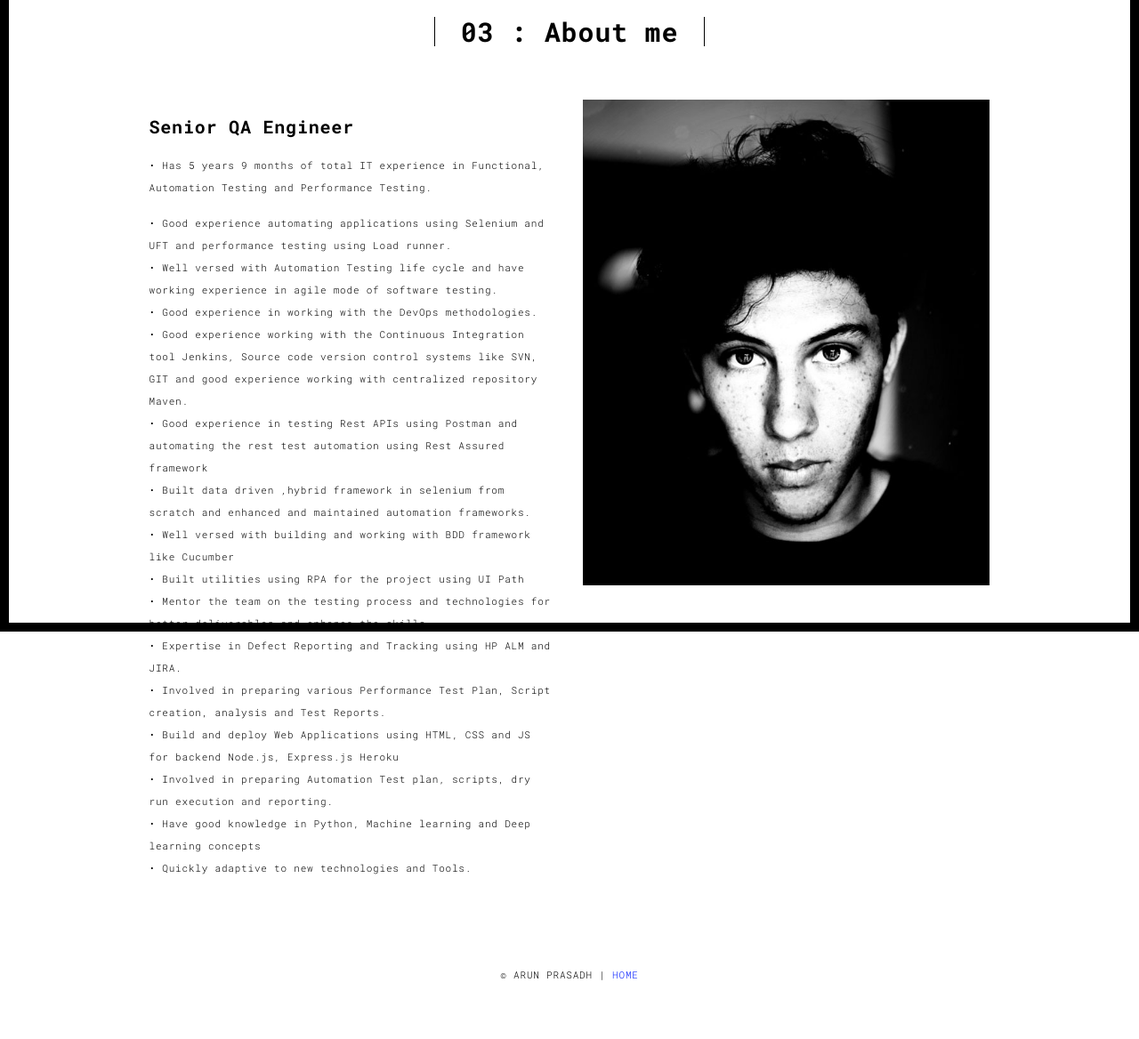
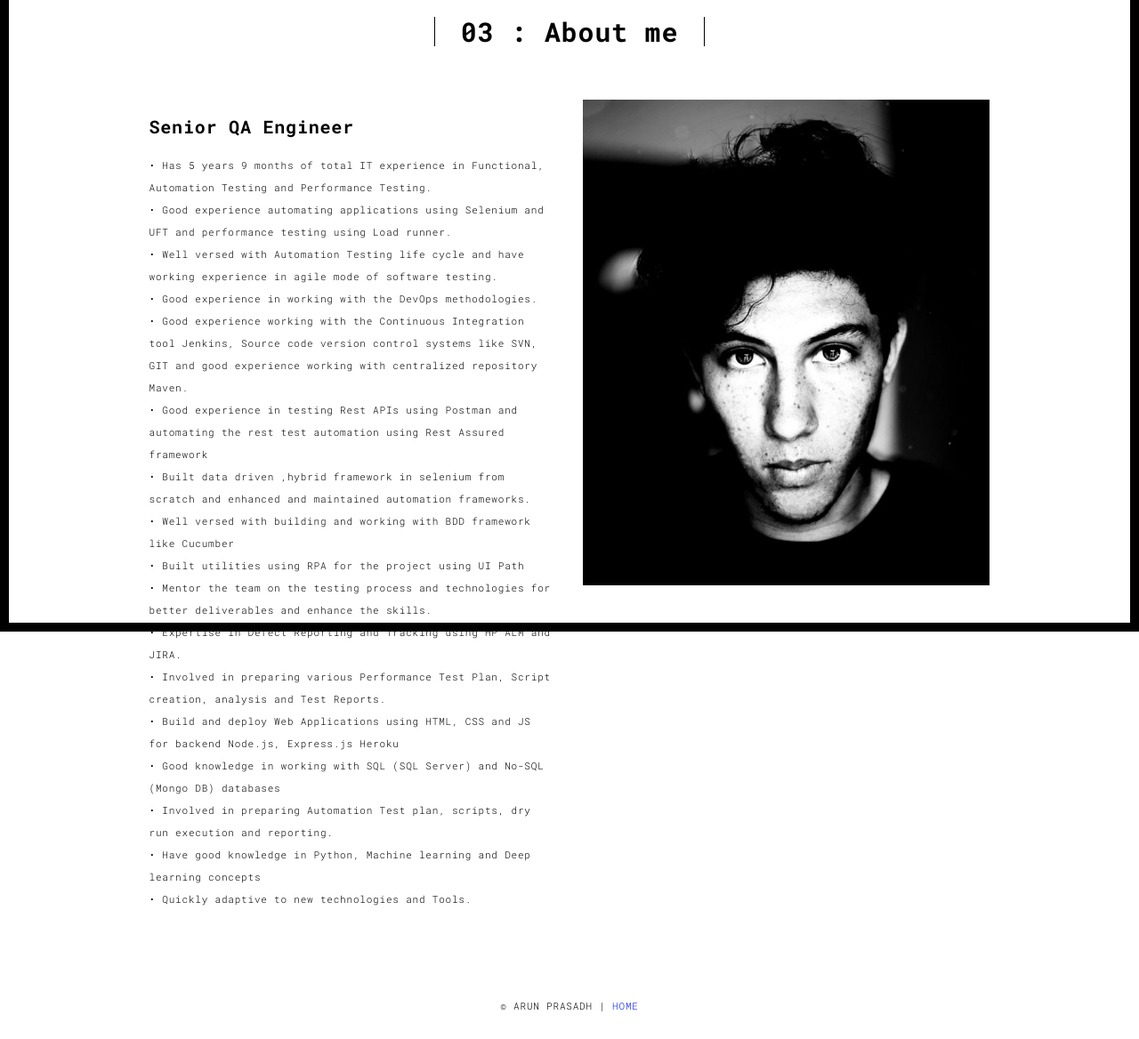
Before and after one commit to Arunprasadh93/portfo, a Flask app: page /about.html in a window 1280 px wide. Shown: the part 90-1258 px from the top of the page at 89% size. Before the commit the page ends 1192 px from the top, so only its background shows below. Run offline with Flask 2, Linux system fonts and the light colour scheme; some libraries are stand-ins or nearby versions.

Commit message:
changed content in abouthtml

```diff
--- a/templates/about.html
+++ b/templates/about.html
@@ -64,8 +64,8 @@
               <div class="row">
                 <div class="col-xs-12 col-md-6">
                   <h3>Senior QA Engineer</h3>
-                  <p>• Has 5 years 9 months of total IT experience in Functional, Automation Testing and Performance Testing.</p>
-                  <p>• Good experience automating applications using Selenium and UFT and performance testing using Load runner.<br>
+                  <p>• Has 5 years 9 months of total IT experience in Functional, Automation Testing and Performance Testing.<br>
+                    • Good experience automating applications using Selenium and UFT and performance testing using Load runner.<br>
                     • Well versed with Automation Testing life cycle and have working experience in agile mode of software testing.<br>
                     • Good experience in working with the DevOps methodologies.<br>
                     • Good experience working with the Continuous Integration tool Jenkins, Source code version control systems like SVN, GIT and good experience working with centralized repository Maven.<br>
@@ -77,6 +77,7 @@
                     • Expertise in Defect Reporting and Tracking using HP ALM and JIRA.<br>
                     • Involved in preparing various Performance Test Plan, Script creation, analysis and Test Reports.<br>
                     • Build and deploy Web Applications using HTML, CSS and JS for backend Node.js, Express.js Heroku<br>
+                    •	Good knowledge in working with SQL (SQL Server) and No-SQL (Mongo DB) databases<br>
                     • Involved in preparing Automation Test plan, scripts, dry run execution and reporting.<br>
                     • Have good knowledge in Python, Machine learning and Deep learning concepts<br>
                     • Quickly adaptive to new technologies and Tools.<br>
```
